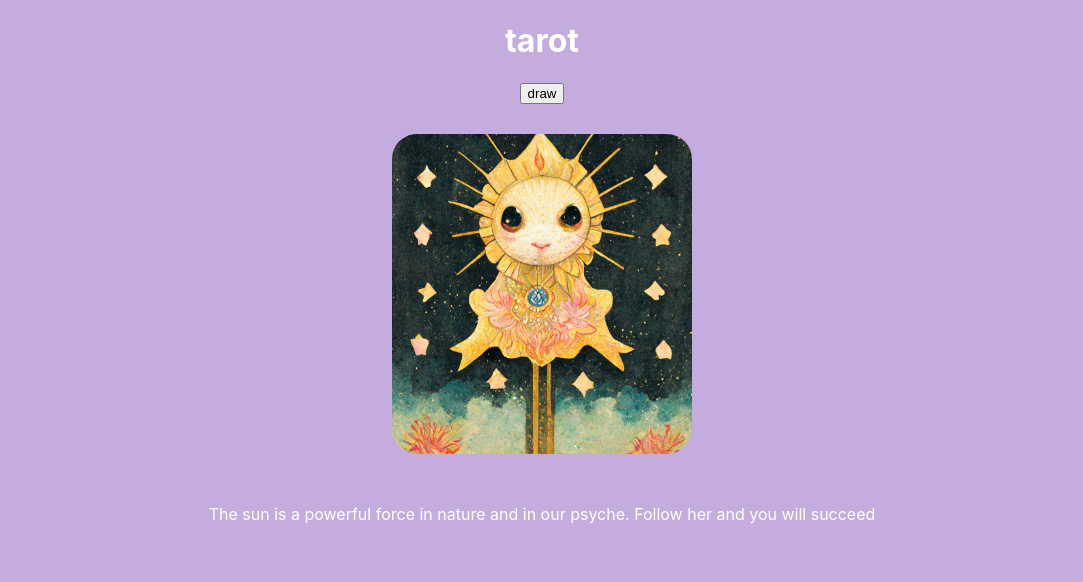
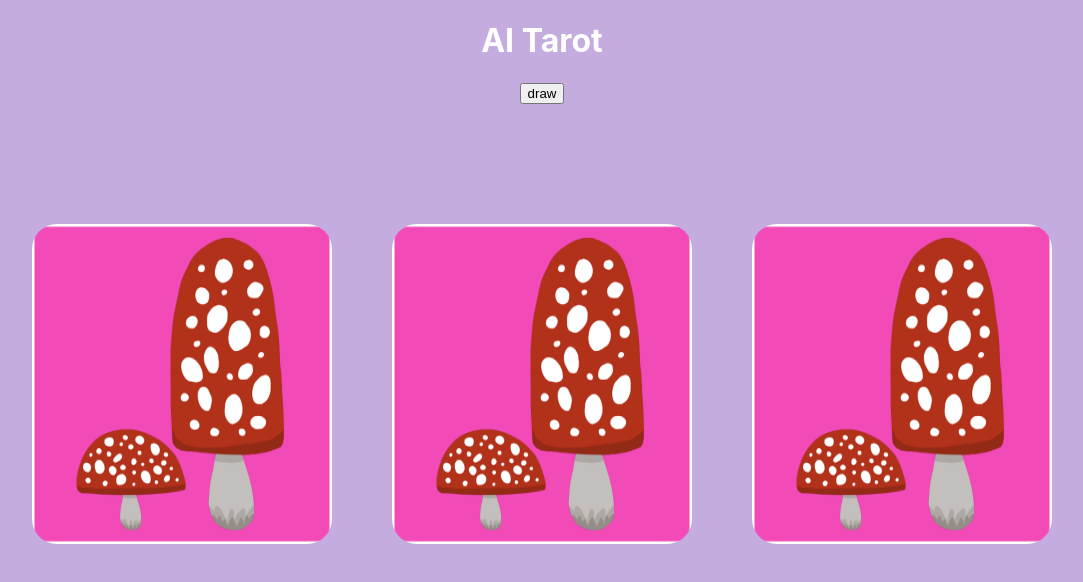
Before and after one commit to WrongAlice/react-tarot, a React (Create React App) app: page / in a window 1280 px wide. Both pictures are taken after a click on the button "draw". Shown: the top 582 px of the page, without its empty margins (98-1181 px from the left). Built offline with nearby package versions, Linux system fonts and the light colour scheme.

Commit message:
new saves to project. css and flipping details

```diff
--- a/src/App.css
+++ b/src/App.css
@@ -14,12 +14,16 @@ body {
 .grid {
   display: flex;
   justify-content: center;
+  padding-top: 90px;
+
 
 }
 
-/* .card-info p {
-  margin: 0;
+/* .card-info {
+color:red;
+
 } */
+
 
 
 .App-header {
@@ -33,12 +37,40 @@ body {
   color: white;
 }
 
-.front {
+
+.card {
+  position: relative;
+
+}
+
+.card .front  {
 width: 300px;
+height: 40vh;
+display: inline-block;
+margin:30px;
+border-radius: 25px;
+position: absolute;
+transform: rotateY(90deg);
+
+}
+
+
+.flipped .front {
+  transform: rotateY(0deg);
+}
+
+
+.card .back {
+  width: 300px;
 height: 40vh;
 display: inline-block;
 margin:30px;
 border-radius: 25px;
 
 
+
 }
+
+.desc {
+  visibility:hidden;
+}
--- a/src/App.js
+++ b/src/App.js
@@ -3,14 +3,21 @@ import './App.css';
 
 
 const cardImages = [
-  { "src": "/img/The Sun.PNG", "description": "The sun is a powerful force in nature and in our psyche. Follow her and you will succeed"},
-  { "src": "/img/The Moon.PNG" },
-  {  "src": "/img/The Fool.PNG" }
+  { "src": "/img/The Sun.PNG", "name": "The Sun", "description": "You will win"},
+  { "src": "/img/The Moon.PNG", "name": "The Moon", "description": "You will see the light" },
+  {  "src": "/img/The Fool.PNG", "name": "The Fool", "description": "You will lose" }
 ]
 
 
 function App() {
   const [ cards, setCards ] =useState([])
+  // const [ cardOne, setCardOne ] =useState()
+  // const [ cardTwo, setCardTwo ] =useState()
+  // const [ cardThree, setCardThree ] =useState()
+  const [ flipped, setFlipped ]= useState()
+  // const [ noshow, setNoshow ] = ("false")
+
+
 
   const shuffleCards = () => {
     const shuffledCard = [...cardImages]
@@ -18,20 +25,35 @@ function App() {
     .map((card) => ({ ...card, id:Math.random()}))
 
     setCards(shuffledCard)
+    console.log(shuffledCard)
+  }
+
+
+  const reset = () => {
+    setFlipped()
+    shuffleCards()
+    // setNoshow("true")
   }
 
   return(
     <div className="App">
-      <h1> tarot </h1>
-    <button onClick={shuffleCards}> draw </button>
+      <h1> AI Tarot </h1>
+    <button onClick={reset}> draw </button>
 
    <div className="grid">
-   {cards.slice(0, 1).map(card => (
+   {cards.slice(0, 3).map(card => (
      <div className="card" key={card.id}>
+  <div className={flipped ? "flipped" : "undefined"}>
+ <img className="front" src={card.src} alt="card front" onClick={setFlipped === "true" } />
+ <img className="back" src="img/back.PNG" alt="card back" onClick={setFlipped } />
  <div className="card-info">
+  <div className={flipped ? "" : "desc"}>
 
-     <img className="front" src={card.src} alt="card front" />
+     <p>{card.name}</p>
      <p> {card.description}</p>
+     </div>
+     </div>
+
 </div>
 </div>
 
```
Also changed, not shown: public/img/back.png (added).
